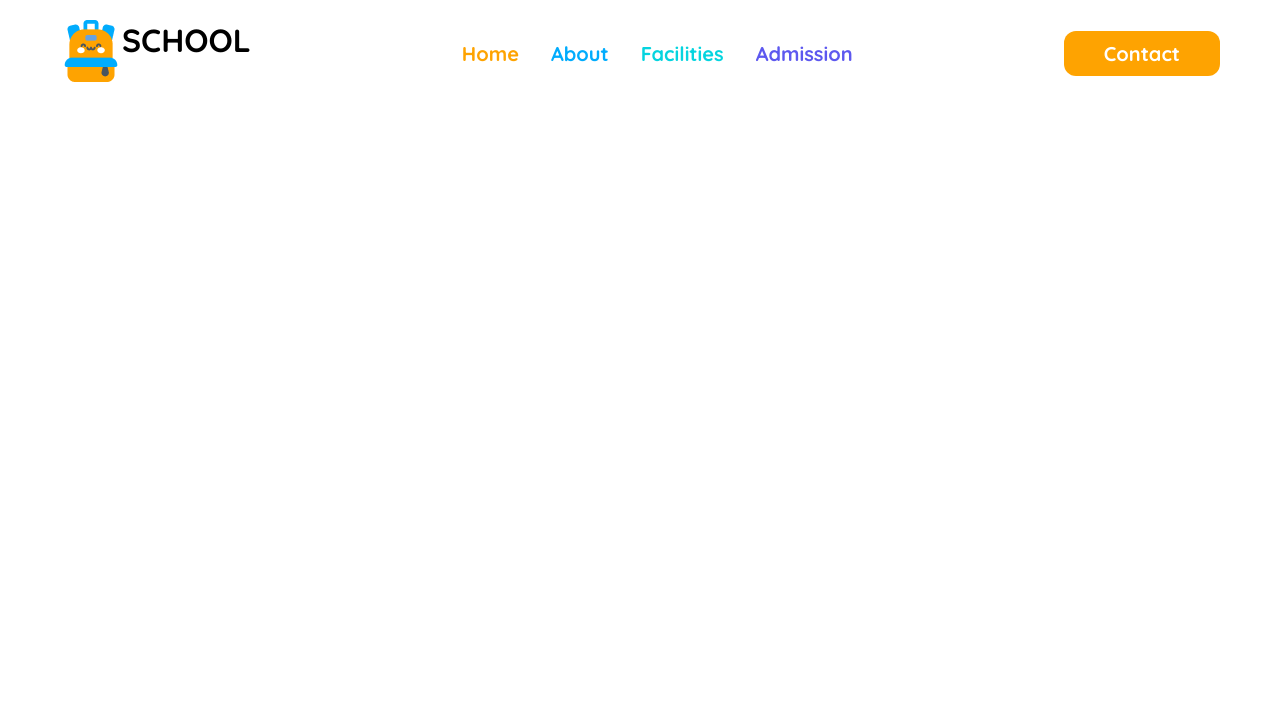
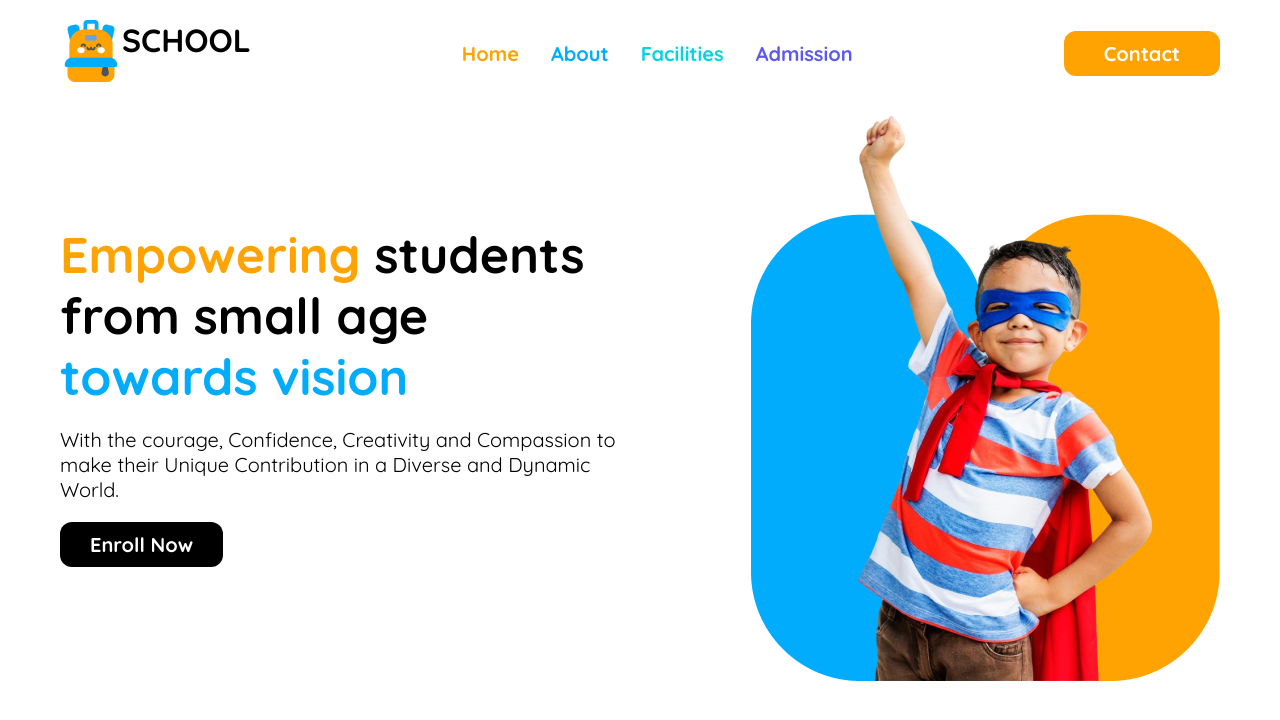
Before and after one commit to paponCode/assignment-02-Kids-School, a plain HTML site: page index.html in a window 1280 px wide. Drawn offline with Linux system fonts and the light colour scheme.

Commit message:
added a main banner

```diff
--- a/index.html
+++ b/index.html
@@ -7,12 +7,13 @@
     <link rel="stylesheet" href="./styles/blog.css">
 </head>
 <body>
+    <!-- header start -->
     <header>
         <div class="container">
             <div class="main-header flex">
                 <div class="logos flex">
                     <div class="logo">
-                        <img src="/assets/logo.png" alt="">
+                        <img src="./assets/logo.png" alt="">
                     </div>
                     <div class="logo-title">
                         <h1>SCHOOL</h1>
@@ -32,5 +33,23 @@
             </div>
         </div>
     </header>
+<!-- header end -->
+<!-- main start -->
+    <main>
+        <section>
+            <div class="container">
+                <div class="banner flex">
+                    <div class="hero_content ">
+                        <h2> <span class="list1">Empowering</span> students from small age <span class="list2">towards vision</span> </h2>
+                        <p class="banner-content">With the courage, Confidence, Creativity and Compassion to make their Unique Contribution in a Diverse and Dynamic World.</p>
+                        <a href="#">Enroll Now</a>
+                    </div>
+                    <div class="hero_kids">
+                        <img src="./assets/hero-kids.png" alt="">
+                    </div>
+                </div>
+            </div>
+         </section>
+    </main>
 </body>
 </html>
--- a/styles/blog.css
+++ b/styles/blog.css
@@ -52,12 +52,12 @@ body{
 .button1 a{
   display: inline-block;
   text-decoration: none;
+  color: #fff;
+  background-color: #FEA301;
   font-size: 20px;
   font-weight: 700;
   padding: 10px 40px;
   border-radius: 12px;
-  color: #fff;
-  background-color: #FEA301;
 }
 .list1{
   color: #FEA301;
@@ -73,3 +73,40 @@ body{
   color: #5D58EF;
 }
 /* header end */
+
+/* banner start*/
+.banner{
+  justify-content: space-between;
+  align-items: center;
+}
+.hero_content{
+  width: 50%;
+  padding-right: 10px;
+}
+.hero_content h2{
+  font-size: 50px;
+  font-weight: 700;
+  line-height: 61px;
+}
+.hero_content a{
+  text-decoration: none;
+  display: inline-block;
+  color: #fff;
+  background-color: black;
+  font-weight: 700;
+  font-size: 20px;
+  padding: 10px 30px;
+  border-radius: 12px;
+}
+.hero_kids{
+  width: 50%;
+  text-align: right;
+}
+.banner-content{
+  color: #000;
+  font-size: 20px;
+  font-weight: 400;
+  line-height: auto;
+  padding: 20px 0;
+}
+/* banner end */
```
